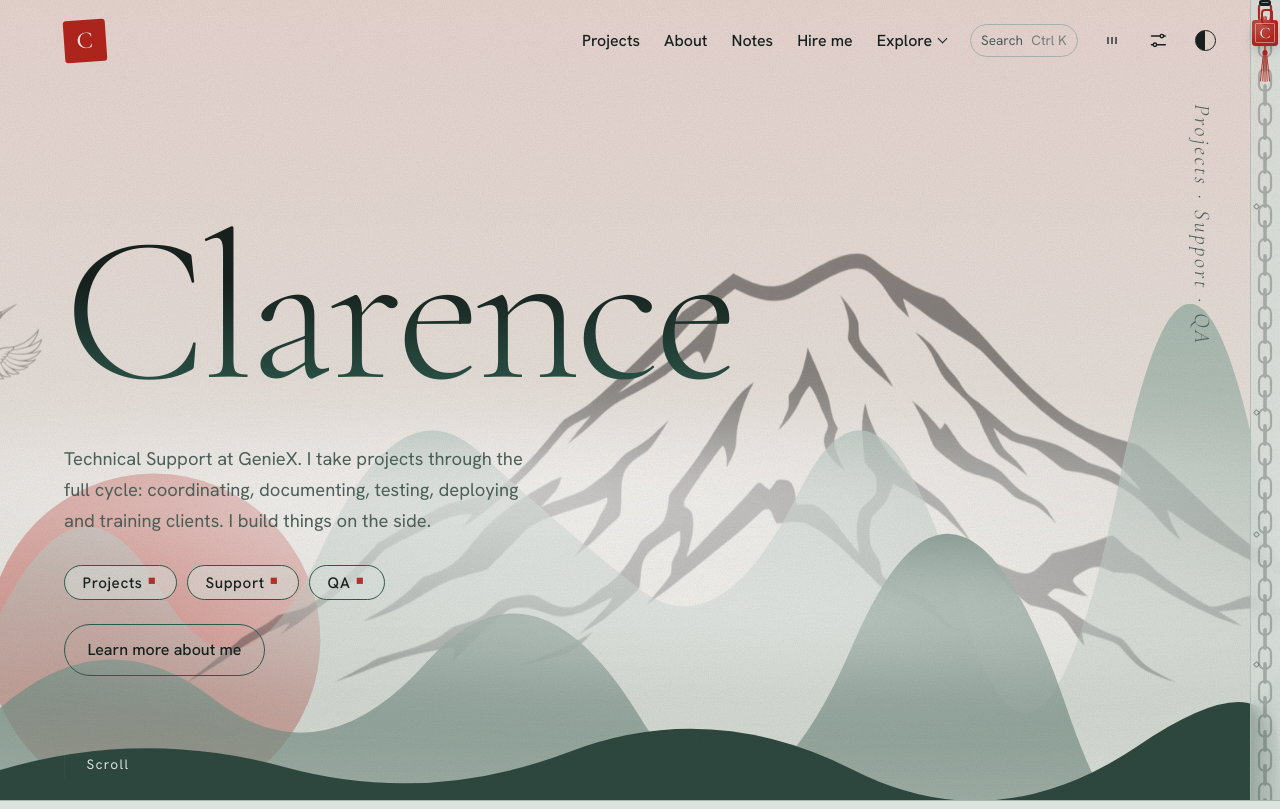
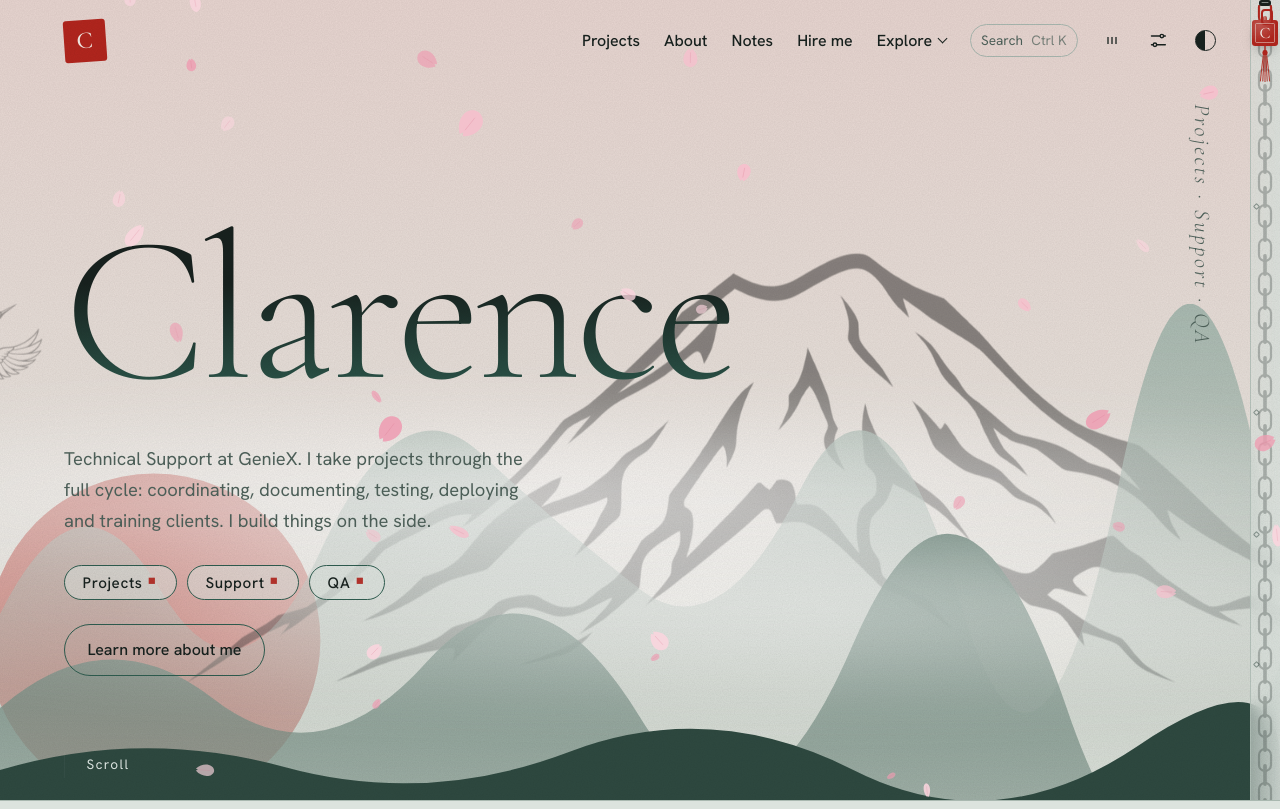
Before and after one commit to Exokun14/Exokun14.github.io, a website: page index.html in a window 1280 px wide. Shown: the top 809 px of the page. Drawn offline with nearby package versions, Linux system fonts and the light colour scheme.

Commit message:
Make sakura petals the default effect
Enable seasonal particles by default unless explicitly disabled, render sakura petals year-round with updated petal styling, and update the effects hint.

```diff
--- a/assets/js/main.js
+++ b/assets/js/main.js
@@ -377,9 +377,9 @@ if (flock && !reduce && !lite) {
 const fx = $('#fx');
 let fxPrefs = {};
 try { fxPrefs = JSON.parse(localStorage.getItem('fx')) || {}; } catch (e) {}
-const fxOn = { leaves: !!fxPrefs.leaves, trail: !!fxPrefs.trail };
+const fxOn = { leaves: fxPrefs.leaves !== false, trail: !!fxPrefs.trail };
 const m0 = new Date().getMonth();
-const SEASON = m0 >= 2 && m0 <= 4 ? 'sakura' : m0 >= 5 && m0 <= 7 ? 'firefly' : m0 >= 8 && m0 <= 10 ? 'maple' : 'snow';
+const SEASON = 'sakura';
 let fxRaf = 0, fxKick = () => {};
 if (fx && !reduce) {
   const ctx = fx.getContext('2d');
@@ -390,15 +390,16 @@ if (fx && !reduce) {
   const half = [[0, -1], [.3, -.4], [.9, -.55], [.55, .05], [.85, .6], [.15, .45], [0, 1.1]];
   const cols = ['#C2410C', '#B3261E', '#D9902B'];
   const mk = init => ({ x: Math.random() * W, y: init ? Math.random() * H : -20, s: 5 + Math.random() * 7, v: .35 + Math.random() * .6,
-    w: Math.random() * 6.28, r: Math.random() * 6.28, dr: (Math.random() - .5) * .03, c: cols[Math.random() * 3 | 0], a: Math.random() * 6.28 });
-  const ps = Array.from({ length: 28 }, () => mk(true));
+    w: Math.random() * 6.28, r: Math.random() * 6.28, dr: (Math.random() - .5) * .03, c: cols[Math.random() * 3 | 0], a: Math.random() * 6.28, k: Math.random() * 3 | 0, f: Math.random() * 6.28, z: .55 + Math.random() * .45 });
+  const pinks = ['#F6BFCD', '#FAD5DE', '#EE9DB2'];
+  const ps = Array.from({ length: 34 }, () => mk(true));
   const trail = [], rip = [];
   addEventListener('pointermove', e => { if (!fxOn.trail) return; trail.push({ x: e.clientX, y: e.clientY, t: performance.now() }); if (trail.length > 40) trail.shift(); });
   addEventListener('pointerdown', e => { if (fxOn.trail) rip.push({ x: e.clientX, y: e.clientY, t: performance.now() }); });
   const frame = now => {
     ctx.clearRect(0, 0, W, H);
     if (!fxOn.leaves && !fxOn.trail) { fxRaf = 0; return; }
-    const night = root.classList.contains('nm'), kind = night ? 'firefly' : season;
+    const night = root.classList.contains('nm'), kind = season;
     if (fxOn.leaves) ps.forEach(p => {
       p.w += .01;
       if (kind === 'firefly') {
@@ -416,7 +417,13 @@ if (fx && !reduce) {
         ctx.fillStyle = 'rgba(255,255,255,.95)'; ctx.strokeStyle = 'rgba(120,140,155,.35)';
         ctx.beginPath(); ctx.arc(0, 0, p.s * .35, 0, 6.28); ctx.fill(); ctx.stroke();
       } else if (kind === 'sakura') {
-        ctx.fillStyle = 'rgba(242,176,196,.85)'; ctx.beginPath(); ctx.ellipse(0, 0, p.s, p.s * .5, 0, 0, 6.28); ctx.fill();
+        p.f += .03; const L = p.s * 1.25 * p.z;
+        ctx.scale(.55 + .45 * Math.abs(Math.cos(p.f)), 1); ctx.globalAlpha = (night ? .8 : .92) * p.z;
+        ctx.fillStyle = pinks[p.k]; ctx.beginPath();
+        ctx.moveTo(0, -L); ctx.bezierCurveTo(L * .95, -L * .9, L * 1.05, L * .3, L * .14, L);
+        ctx.lineTo(0, L * .78); ctx.lineTo(-L * .14, L);
+        ctx.bezierCurveTo(-L * 1.05, L * .3, -L * .95, -L * .9, 0, -L); ctx.fill();
+        ctx.strokeStyle = 'rgba(214,112,138,.35)'; ctx.lineWidth = .7; ctx.beginPath(); ctx.moveTo(0, -L * .5); ctx.lineTo(0, L * .55); ctx.stroke();
       } else {
         ctx.fillStyle = p.c; ctx.globalAlpha = .85; ctx.beginPath();
         half.forEach(([x, y], i) => ctx[i ? 'lineTo' : 'moveTo'](x * p.s, y * p.s));
@@ -459,7 +466,7 @@ const panel = document.createElement('div');
 panel.className = 'settings'; panel.hidden = true;
 panel.setAttribute('role', 'group'); panel.setAttribute('aria-label', 'Effects settings');
 const names = { sakura: 'Sakura petals', firefly: 'Fireflies', maple: 'Maple leaves', snow: 'Snow' };
-const hint = SEASON === 'firefly' ? 'Fireflies drifting across the page' : `${names[SEASON]} in light mode, fireflies in dark mode`;
+const hint = 'Sakura petals drifting across the page';
 const row = (key, label, note) => `<label class="sw"><input type="checkbox" role="switch" data-fx="${key}"${fxOn[key] ? ' checked' : ''}${reduce ? ' disabled' : ''}><i aria-hidden="true"></i><span>${label}<small>${note}</small></span></label>`;
 panel.innerHTML = `<p class="stitle">Effects</p>${row('leaves', 'Seasonal particles', hint)}${row('trail', 'Brush trail and ripples', 'Ink follows your pointer and ripples on click')}${reduce ? '<p class="snote">Unavailable because your device asks for reduced motion.</p>' : ''}`;
 body.append(panel);
```
Also changed, not shown: assets/css/style.css (line endings or trailing spaces).
